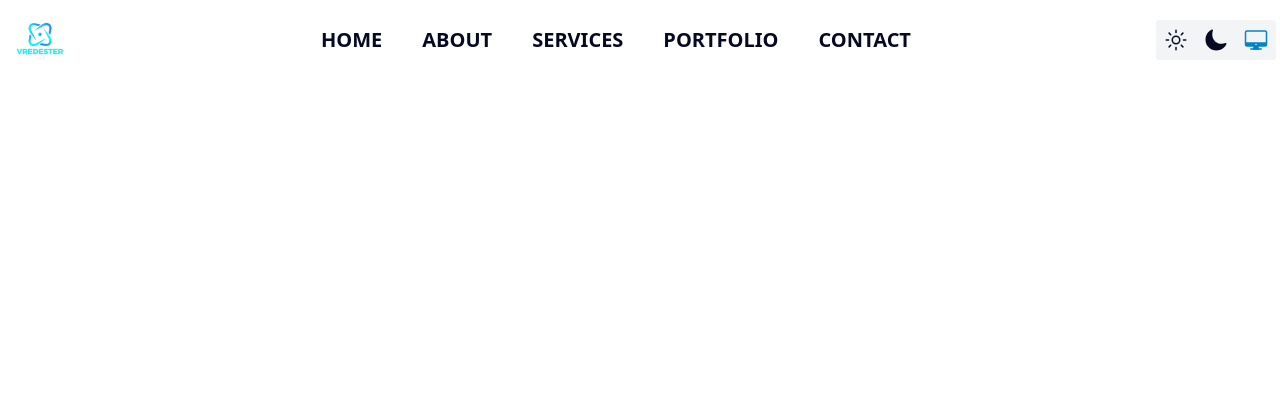
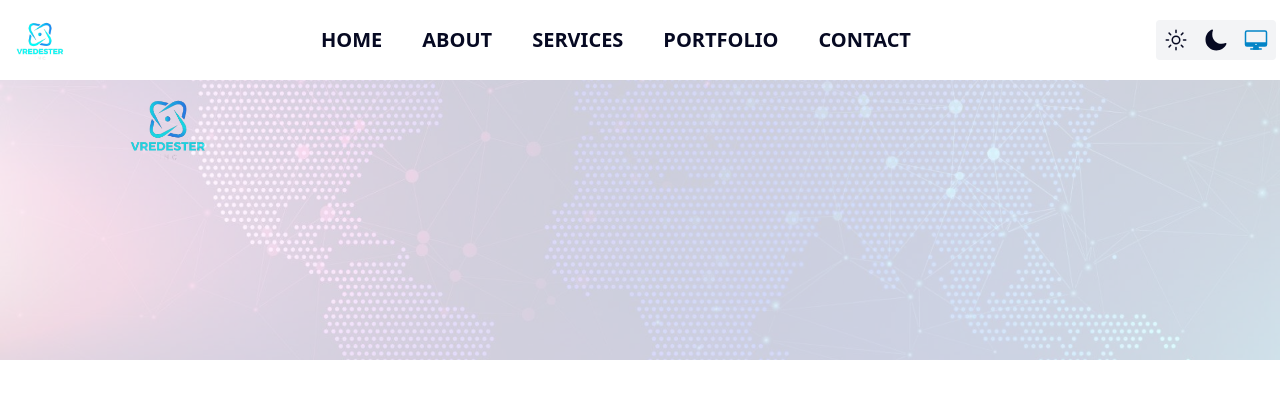
Before and after one commit to PeaceOloruntoba/Vredester, a React (Create React App) app in the folder vredester/: page /contact in a window 1280 px wide. Shown: the top 398 px of the page. Built offline with nearby package versions, Linux system fonts and the light colour scheme.

Commit message:
Update Footer.jsx

```diff
--- a/vredester/src/components/Footer.jsx
+++ b/vredester/src/components/Footer.jsx
@@ -1,10 +1,38 @@
 import React from 'react'
+import pattern from '../assets/images/footerbg.jpg'
+import { logo } from '../assets';
+import { HiArrowSmRight } from 'react-icons/hi';
 
 export default function Footer() {
   return (
-    <div className='bg-white dark:bg-[#060922]'>This is the Footer.
-      <div className="">
-        I am amazing
+    <div className='relative text-white'>
+        <img src={pattern} alt="" className='absolute inset-0 object-cover w-full h-full' />
+  <div className='inset-0 bg-white dark:bg-[#060922] opacity-80 grid md:grid-cols-2 lg:grid-cols-5 justify-center gap-8 px-32 py-10'>
+        <div className="flex flex-col col-span-2">
+          <img src={logo} alt="" className='w-32 -ml-6' />
+          <span>Lorem ipsum dolor, sit amet consectetur adipisicing elit. Voluptatibus facere modi possimus dignissimos, aliquam nobis eaque? Voluptatem magnam quisquam rem.</span>
+        </div>
+        <div className="flex flex-col font-semibold gap-5">
+          <span className='text-3xl font-bold'>Useful Links</span>
+          <a href="/" className='flex gap-3 items-center cursor-pointer'><HiArrowSmRight /> X Twitter</a>
+          <a href="/" className='flex gap-3 items-center cursor-pointer'><HiArrowSmRight /> Instagram</a>
+          <a href="/" className='flex gap-3 items-center cursor-pointer'><HiArrowSmRight /> LinkedIn</a>
+          <a href="/" className='flex gap-3 items-center cursor-pointer'><HiArrowSmRight /> Facebook</a>
+        </div>
+        <div className="flex flex-col font-semibold gap-5">
+          <span className='text-3xl font-bold'>Navigation</span>
+          <a href="/" className='flex gap-3 items-center cursor-pointer'>Home</a>
+          <a href="/" className='flex gap-3 items-center cursor-pointer'>About</a>
+          <a href="/" className='flex gap-3 items-center cursor-pointer'>Services</a>
+          <a href="/" className='flex gap-3 items-center cursor-pointer'>Portfolio</a>
+          <a href="/" className='flex gap-3 items-center cursor-pointer'>Contact</a>
+        </div>
+        <div className="flex flex-col font-semibold gap-5">
+          <span className='text-3xl font-bold'>Contact Information</span>
+          <a href="mailto:vredester@vredester.com">vredester@vredester.com</a>
+          <a href="/">1, xyz st, abc city, Lagos, Nigeria</a>
+          <a href="tel:+2348166846226">+2348166846226</a>
+        </div>
       </div>
     </div>
   )
```
